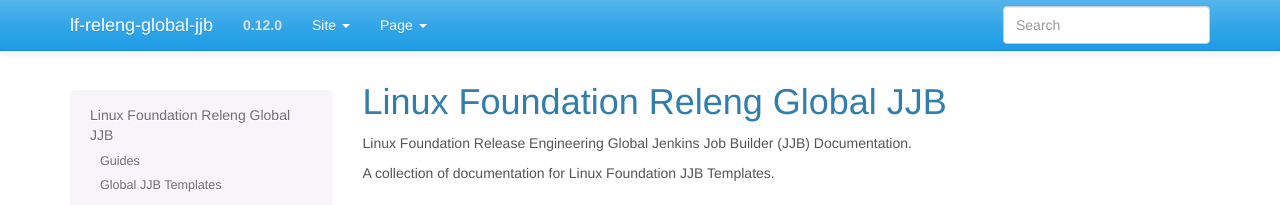
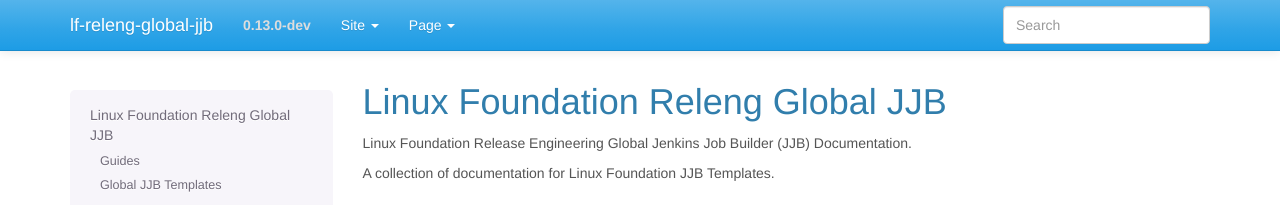
Before and after one commit to lfit/releng-global-jjb, a Sphinx documentation site: the page built from docs/index.rst, in a window 1280 px wide. Shown: the top 205 px of the page. Built offline with Sphinx 7.4.7, drawn with Linux system fonts in a browser that asks for light colours.

Commit message:
Bump to v0.13.0-dev
Change-Id: I92a54cc34ad23a666f90aa76e1168a87235a686c
Signed-off-by: Andrew Grimberg <agrimberg@linuxfoundation.org>

```diff
--- a/docs/conf.py
+++ b/docs/conf.py
@@ -67,7 +67,7 @@
 # built documents.
 #
 # The short X.Y version.
-version = '0.12.0'
+version = '0.13.0-dev'
 # The full version, including alpha/beta/rc tags.
 release = version
 
```
